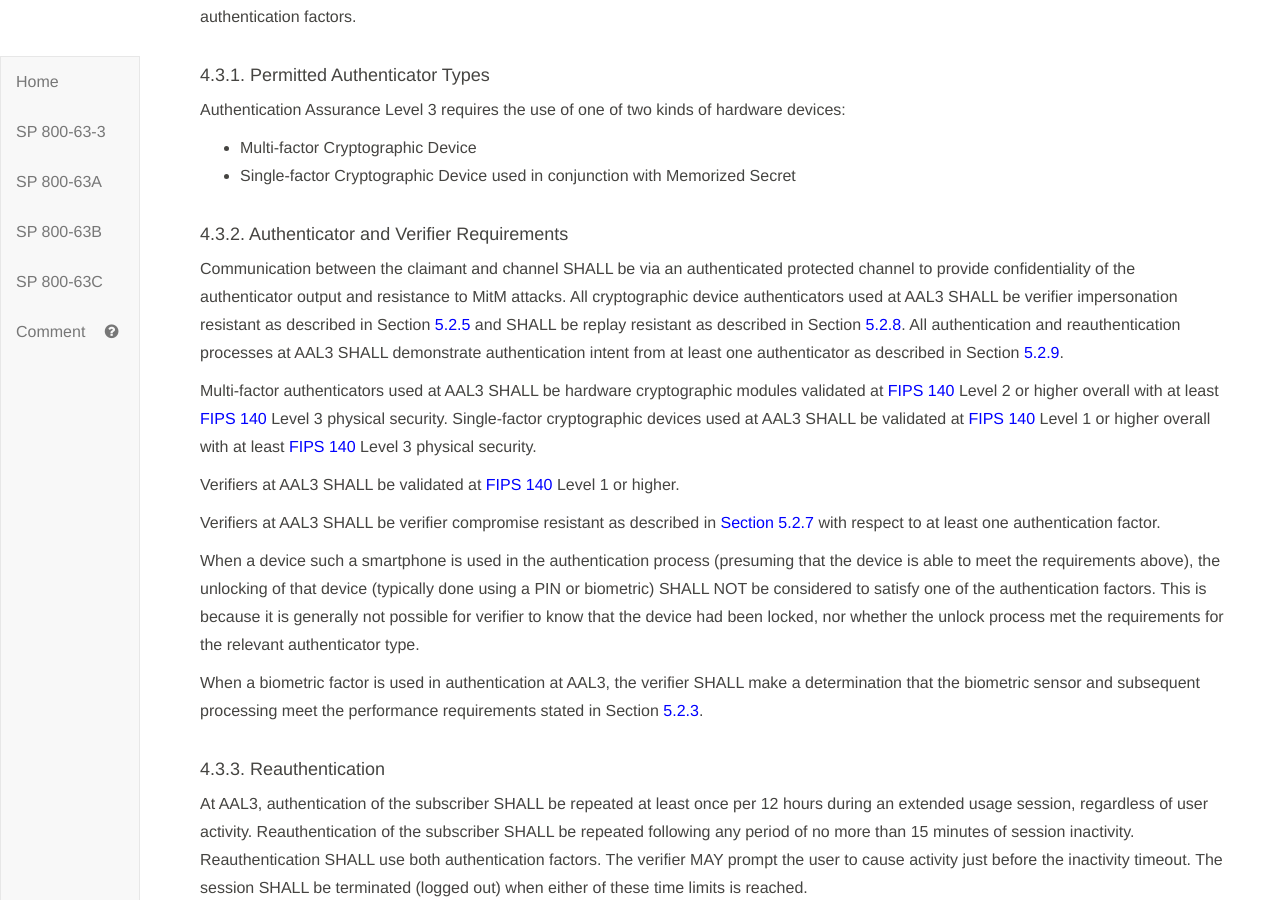
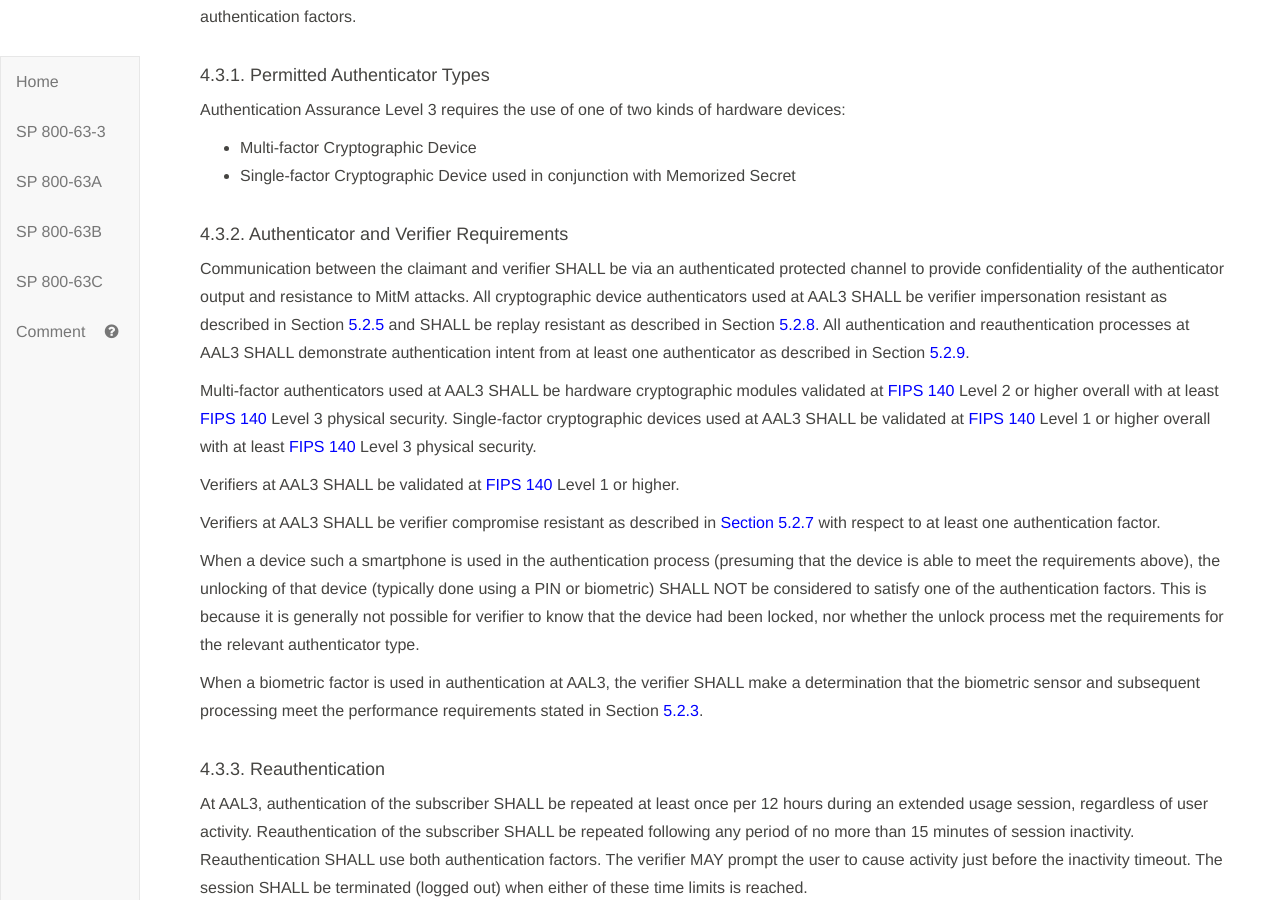
Before and after one commit to usnistgov/800-63-3, a Jekyll site: the page built from sp800-63b/sec4_aal.md, in a window 1280 px wide and 900 px high, scrolled down 3391 px. Built offline with Jekyll 4.4.1, drawn with Linux system fonts in a browser that asks for light colours; our own code applies the rules of GitHub Pages for plain Markdown files; some of the changed text lies outside the part shown.

Commit message:
Claimant and verifier, not channel. Closes #790. Closes #795.

```diff
--- a/sp800-63b/sec4_aal.md
+++ b/sp800-63b/sec4_aal.md
@@ -34,7 +34,7 @@ AAL1 permits the use of any of the following authenticator types, which are defi
 
 Cryptographic authenticators used at AAL1 SHALL use approved cryptography. Software-based authenticators that operate within the context of a general purpose operating system MAY, where practical, attempt to detect compromise (e.g., by malware) of the user endpoint in which they are running and SHOULD not complete the operation when such a compromise is detected.
 
-Communication between the claimant and channel (the primary channel in the case of an Out of Band authenticator) SHALL be via an authenticated protected channel to provide confidentiality of the authenticator output and resistance to MitM attacks.
+Communication between the claimant and verifier (using the primary channel in the case of an Out of Band authenticator) SHALL be via an authenticated protected channel to provide confidentiality of the authenticator output and resistance to MitM attacks.
 
 Verifiers operated by government agencies at AAL1 SHALL be validated to meet the requirements of [FIPS 140](#FIPS140-2) Level 1.
 
@@ -111,7 +111,7 @@ Authentication Assurance Level 3 requires the use of one of two kinds of hardwar
 
 #### 4.3.2. Authenticator and Verifier Requirements
 
-Communication between the claimant and channel SHALL be via an authenticated protected channel to provide confidentiality of the authenticator output and resistance to MitM attacks. All cryptographic device authenticators used at AAL3 SHALL be verifier impersonation resistant as described in Section [5.2.5](#verifimpers) and SHALL be replay resistant as described in Section [5.2.8](#replay). All authentication and reauthentication processes at AAL3 SHALL demonstrate authentication intent from at least one authenticator as described in Section [5.2.9](#intent).
+Communication between the claimant and verifier SHALL be via an authenticated protected channel to provide confidentiality of the authenticator output and resistance to MitM attacks. All cryptographic device authenticators used at AAL3 SHALL be verifier impersonation resistant as described in Section [5.2.5](#verifimpers) and SHALL be replay resistant as described in Section [5.2.8](#replay). All authentication and reauthentication processes at AAL3 SHALL demonstrate authentication intent from at least one authenticator as described in Section [5.2.9](#intent).
 
 Multi-factor authenticators used at AAL3 SHALL be hardware cryptographic modules validated at [FIPS 140](#FIPS140-2) Level 2 or higher overall with at least [FIPS 140](#FIPS140-2) Level 3 physical security. Single-factor cryptographic devices used at AAL3 SHALL be validated at [FIPS 140](#FIPS140-2) Level 1 or higher overall with at least [FIPS 140](#FIPS140-2) Level 3 physical security.
 
```
